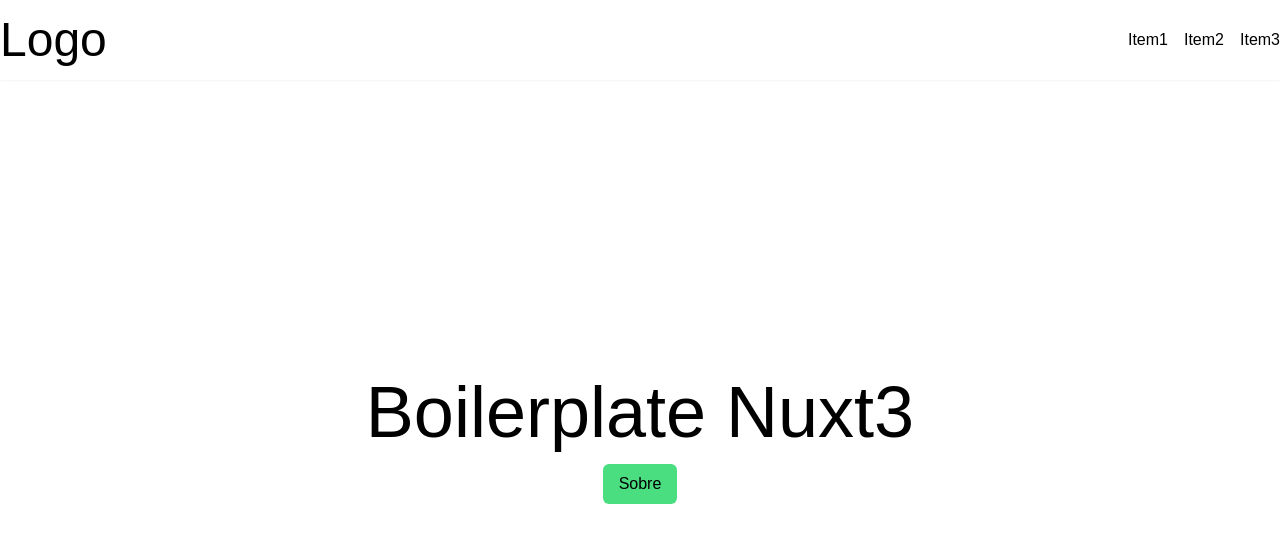
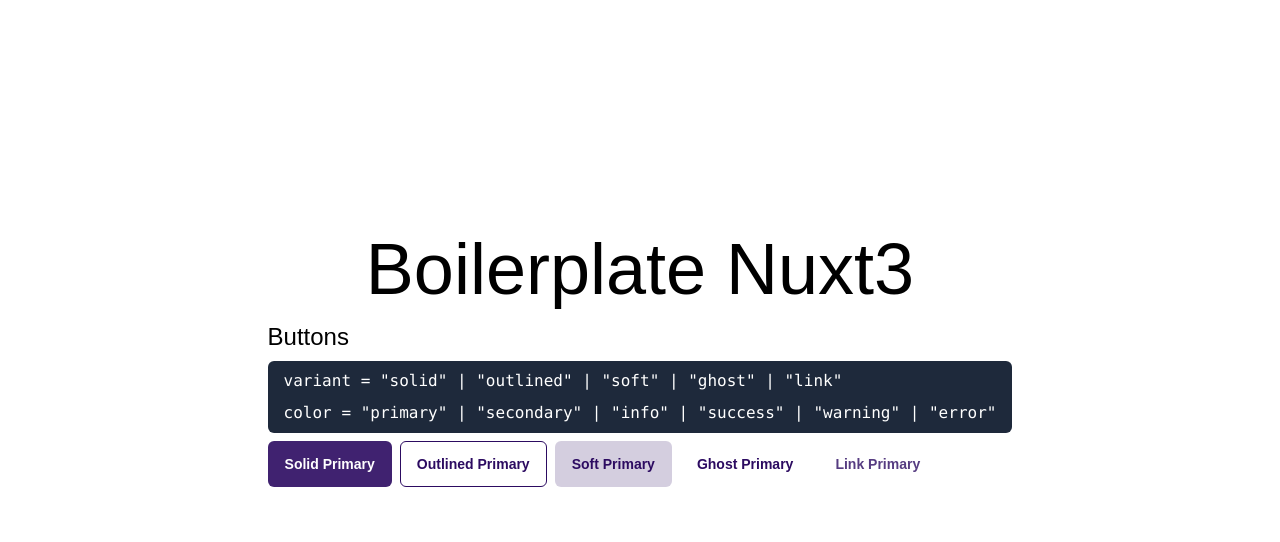
Before and after one commit to fernandoprestes/boilerplate-nuxt3, a Nuxt app: page / in a window 1280 px wide. Shown: the top 542 px of the page. Built offline with nearby package versions, Linux system fonts and the light colour scheme.

Commit message:
feat: adiciona component atoms button primary

```diff
--- /dev/null
+++ b/components/Atoms/Button.vue
@@ -0,0 +1,98 @@
+<script
+  lang="ts"
+  setup
+>
+  const props = defineProps({
+    // solid | outline | ghost | soft | link
+    variant: {
+      type: String,
+      default: 'solid',
+    },
+    // primary | secondary | success | warning | info
+    color: {
+      type: String,
+      default: 'primary',
+    },
+  });
+
+  // eslint-disable-next-line @typescript-eslint/no-unused-vars
+  const classNames = computed(() => {
+    return {
+      [props.variant]: true,
+      [props.color]: true,
+    };
+  });
+</script>
+<template>
+  <button
+    type="button"
+    class="btn-base"
+    :class="classNames"
+  >
+    <slot />
+  </button>
+</template>
+<style
+  scoped
+  lang="scss"
+>
+  .btn-base {
+    @apply py-3
+            px-4
+            inline-flex
+            justify-center
+            items-center
+            gap-2
+            rounded-md
+            border
+            border-transparent
+            font-semibold
+            focus:outline-none
+            focus:ring-2
+            focus:ring-offset-2
+            transition-all
+            duration-500
+            ease-in-out
+            text-sm;
+  }
+  .solid {
+    &.primary {
+      @apply bg-primary/90 text-white;
+      &:hover {
+        @apply bg-primary;
+      }
+    }
+  }
+  .outlined {
+    &.primary {
+      @apply border-primary text-primary;
+      &:hover {
+        @apply bg-primary text-white;
+      }
+    }
+  }
+  .ghost {
+    &.primary {
+      @apply text-primary;
+      &:hover {
+        @apply bg-primary/20;
+      }
+    }
+  }
+  .soft {
+    &.primary {
+      @apply text-primary bg-primary/20;
+      &:hover {
+        @apply bg-primary text-white;
+      }
+    }
+  }
+  .link {
+    &.primary {
+      @apply text-primary/80;
+      &:hover {
+        @apply text-primary;
+      }
+    }
+  }
+</style>
--- a/layouts/default.vue
+++ b/layouts/default.vue
@@ -10,26 +10,8 @@
   });
 </script>
 <template>
-  <div>
-    <header class="h-20 shadow-sm flex items-">
-      <div class="container flex justify-between items-center">
-        <nuxt-link
-          to="/"
-          class="text-display-lg"
-        >
-          Logo
-        </nuxt-link>
-        <ul class="flex justify-between items-center gap-4">
-          <li>Item1</li>
-          <li>Item2</li>
-          <li>Item3</li>
-        </ul>
-      </div>
-    </header>
-    <div class="container flex justify-between items-center">
-      <slot />
-    </div>
-  </div>
+  <main>
+    <aside></aside>
+    <slot></slot>
+  </main>
 </template>
-
-<style lang=""></style>
--- a/package.json
+++ b/package.json
@@ -24,6 +24,7 @@
     "nuxt": "3.0.0-rc.3",
     "postcss": "^8.4.14",
     "prettier": "^2.6.2",
+    "sass": "^1.52.3",
     "tailwindcss": "^3.1.2",
     "typescript": "^4.7.3"
   }
--- a/pages/about/index.vue
+++ /dev/null
@@ -1,18 +0,0 @@
-<script
-  lang="ts"
-  setup
->
-  definePageMeta({
-    title: 'About',
-  });
-  const counter = ref(0);
-  const increment = () => (counter.value += 1);
-</script>
-<template>
-  <div class="h-[calc(100vh-80px)] flex items-center flex-col justify-center container space-y-4">
-    <div class="flex flex-col justify-center items-center">
-      <p class="text-display-md">{{ counter }}</p>
-      <button @click="increment">incrementar</button>
-    </div>
-  </div>
-</template>
--- a/pages/index.vue
+++ b/pages/index.vue
@@ -9,10 +9,19 @@
 <template>
   <div class="h-[calc(100vh-80px)] flex items-center flex-col justify-center container space-y-4">
     <h1 class="text-display-2xl">Boilerplate Nuxt3</h1>
-    <nuxt-link
-      :to="{ name: 'about' }"
-      class="bg-green-400 px-4 py-2 rounded-md hover:bg-green-200"
-      >Sobre</nuxt-link
-    >
+    <div class="text-left space-y-2">
+      <h2 class="text-2xl">Buttons</h2>
+      <div class="flex flex-col text-white bg-slate-800 font-mono px-4 py-2 gap-2 rounded-md">
+        <p>variant = "solid" | "outlined" | "soft" | "ghost" | "link"</p>
+        <p>color = "primary" | "secondary" | "info" | "success" | "warning" | "error"</p>
+      </div>
+      <div class="flex gap-2">
+        <atoms-button variant="solid">Solid Primary</atoms-button>
+        <atoms-button variant="outlined">Outlined Primary</atoms-button>
+        <atoms-button variant="soft">Soft Primary</atoms-button>
+        <atoms-button variant="ghost">Ghost Primary</atoms-button>
+        <atoms-button variant="link">Link Primary</atoms-button>
+      </div>
+    </div>
   </div>
 </template>
```
